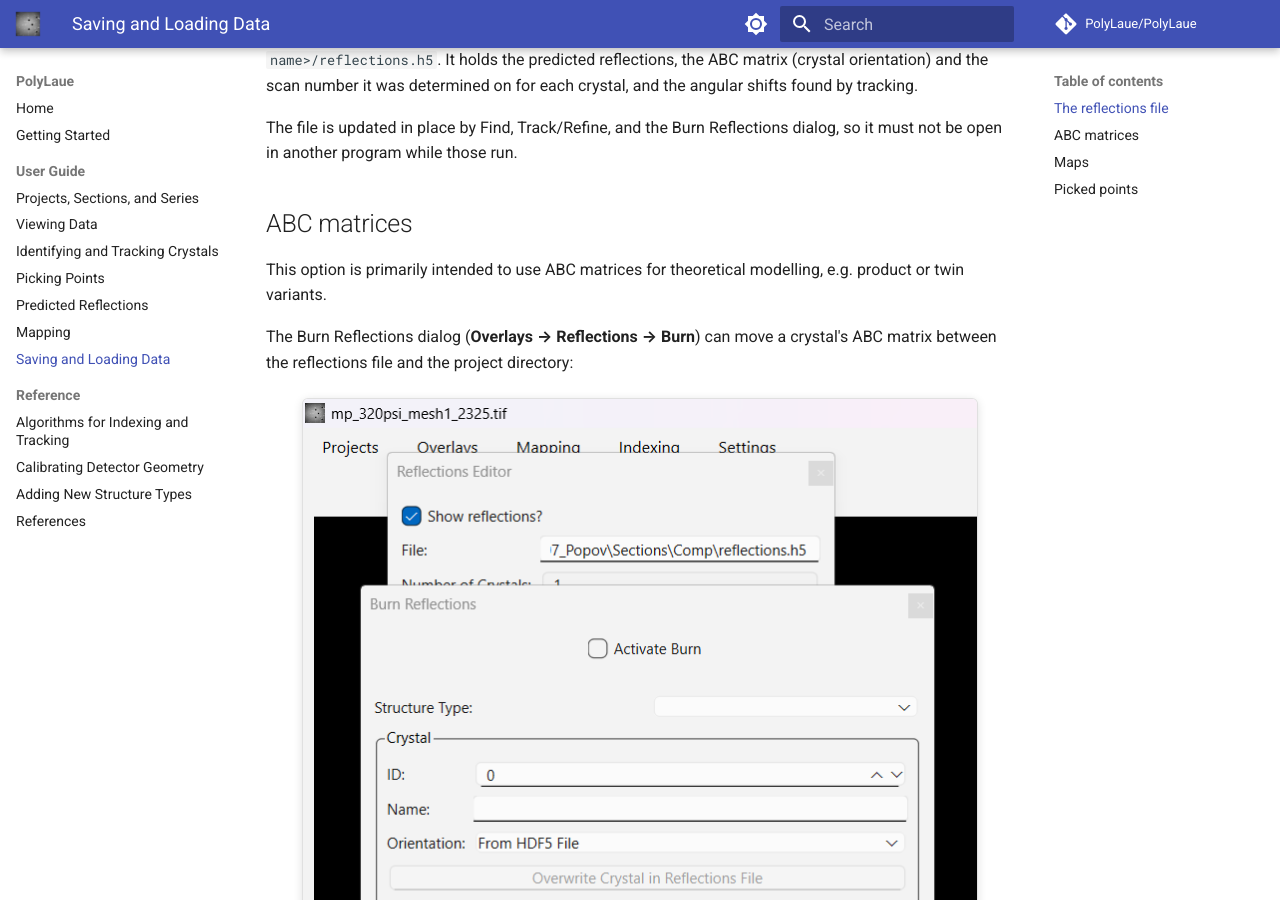
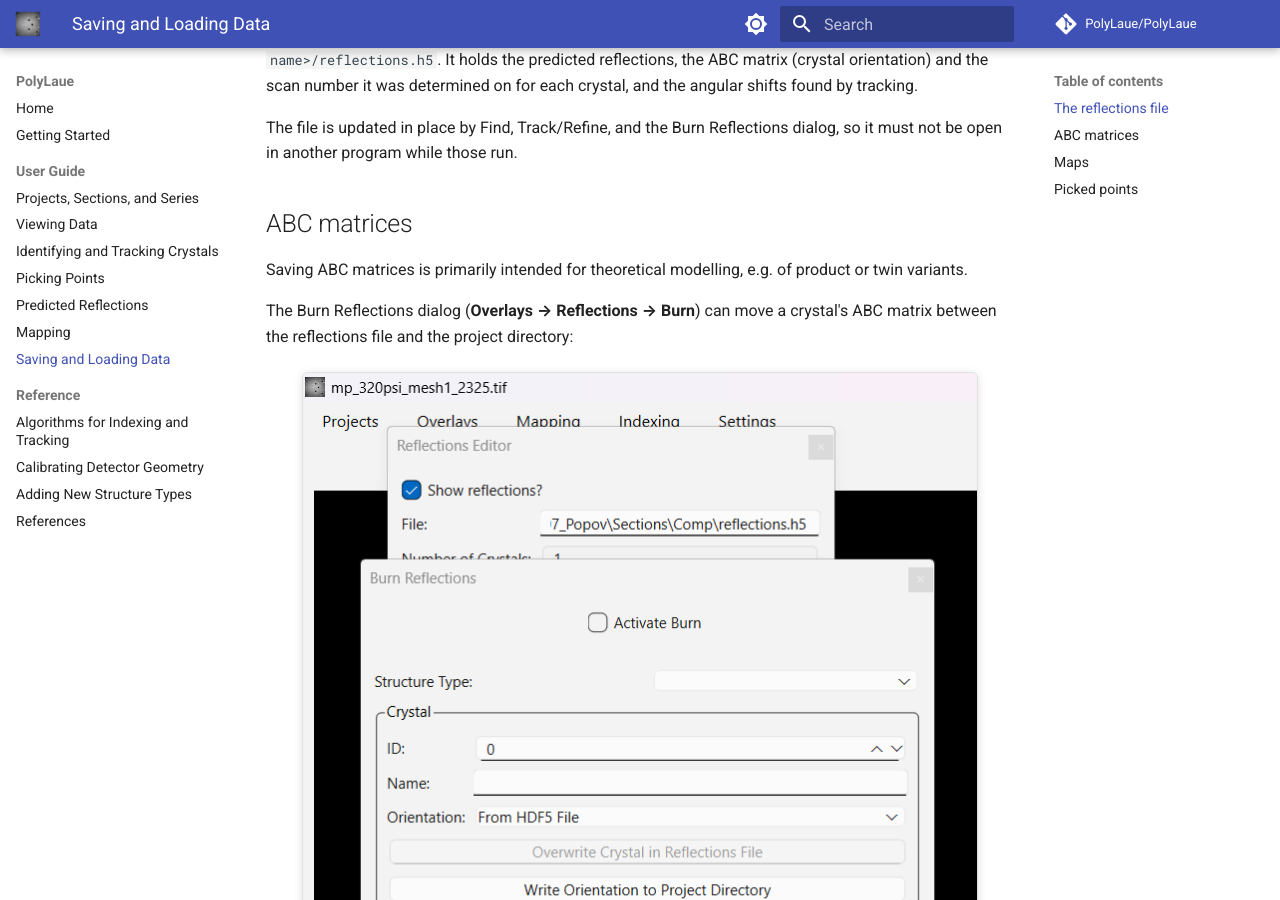
Before and after one commit to PolyLaue/polylaue.github.io, an MkDocs documentation site: the page built from docs/saving-data.md, in a window 1280 px wide and 900 px high, scrolled down 300 px. Built offline with MkDocs 1.6.1 and Material for MkDocs 9.7.7, drawn with Linux system fonts in a browser that asks for light colours; comment, search, counter and statistics services are not loaded.

Commit message:
Reword the ABC matrix export intro
Signed-off-by: Patrick Avery <patrick.avery@kitware.com>

```diff
--- a/docs/saving-data.md
+++ b/docs/saving-data.md
@@ -17,8 +17,8 @@ those run.
 
 ## ABC matrices
 
-This option is primarily intended to use ABC matrices for theoretical
-modelling, e.g. product or twin variants.
+Saving ABC matrices is primarily intended for theoretical modelling, e.g.
+of product or twin variants.
 
 The Burn Reflections dialog (**Overlays → Reflections → Burn**) can move
 a crystal's ABC matrix between the reflections file and the project
```
